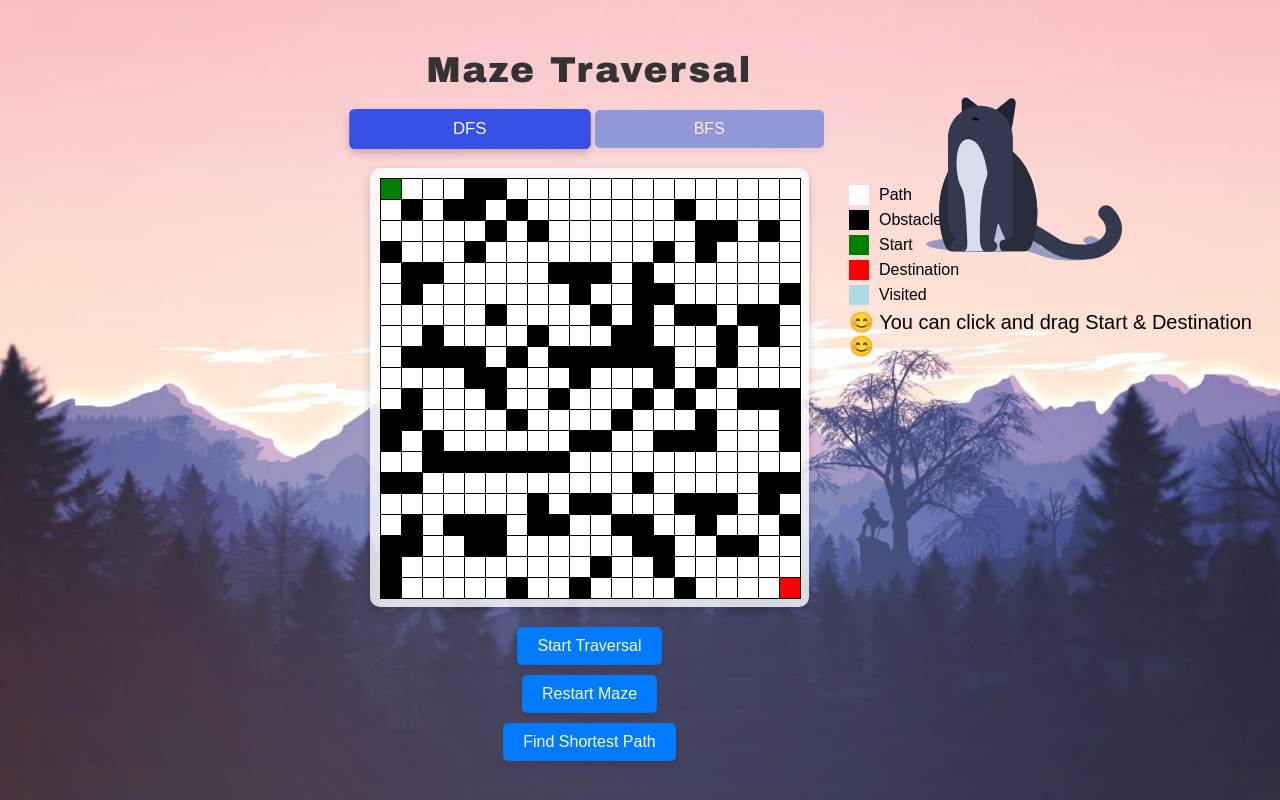
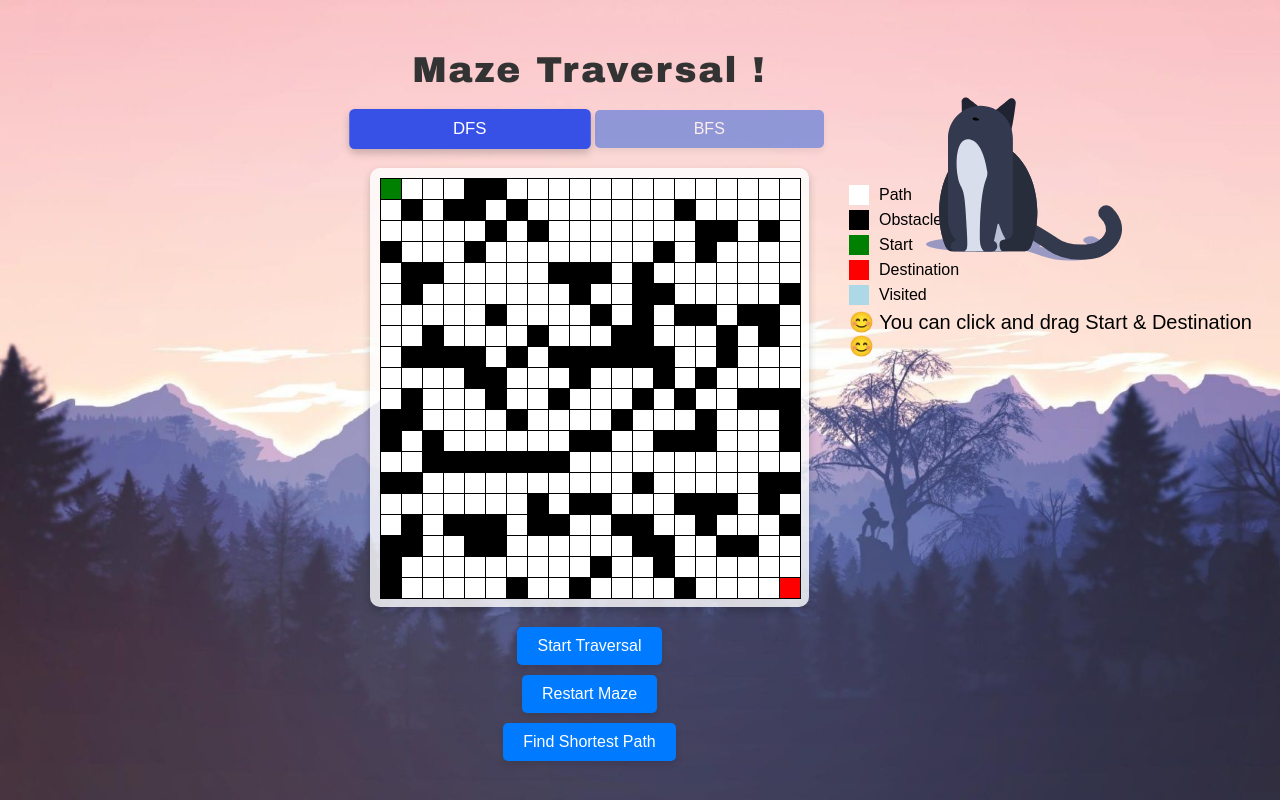
Before and after one commit to eric807791961/maze-traversal, a React (Create React App) app: page / in a window 1280 px wide. Built offline with nearby package versions, Linux system fonts and the light colour scheme.

Commit message:
'update'

```diff
--- a/src/App.js
+++ b/src/App.js
@@ -325,7 +325,7 @@ const App = () => {
   return (
     <div className="main-container">
       <div>
-        <h1 className="title">Maze Traversal</h1>
+        <h1 className="title">Maze Traversal !</h1>
         <div className="toggle-container">
           <div className="toggle-button">
             <button
```
